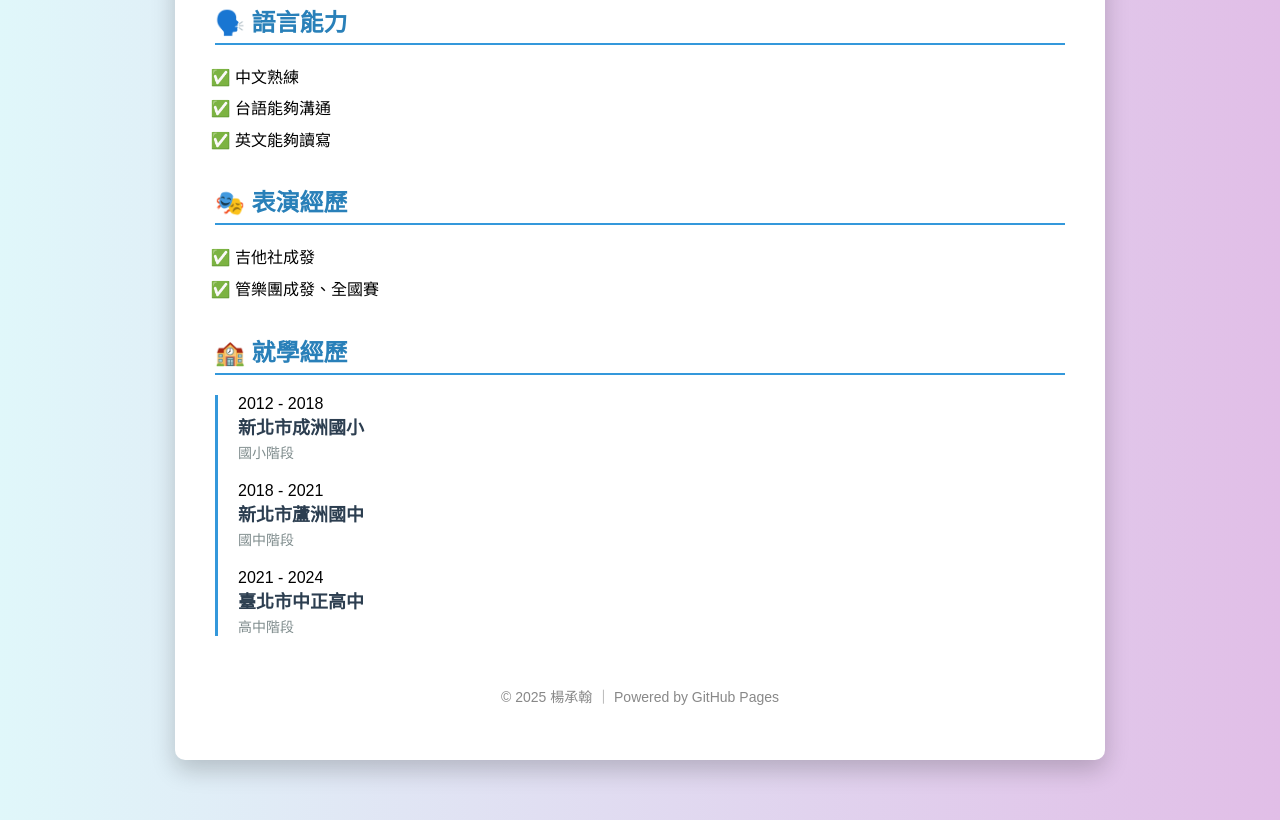
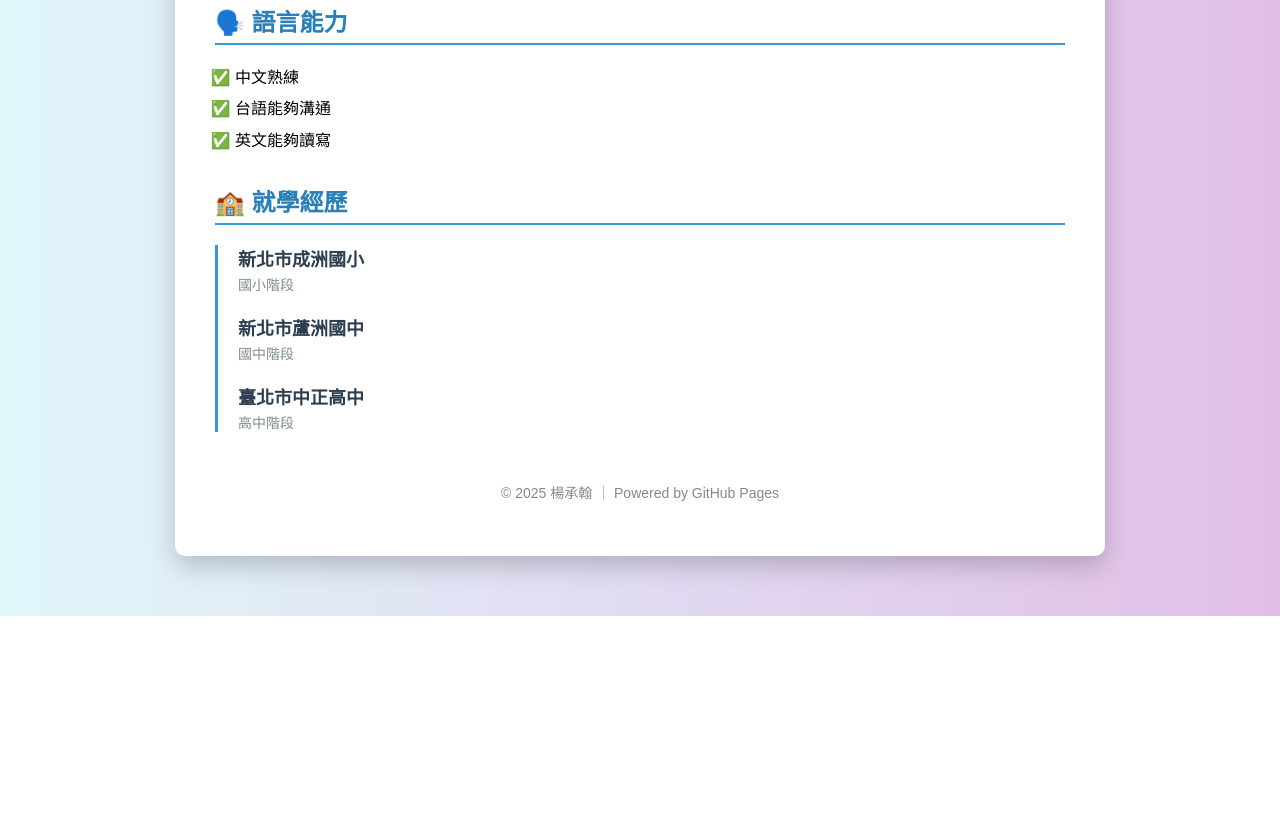
Before and after one commit to 0502chenghan-rgb/aaa, a plain HTML site: page index.html in a window 1280 px wide. Shown: the part 1113-1933 px from the top of the page. After the commit the page ends 1729 px from the top, so only its background shows below. Drawn offline with Linux system fonts and the light colour scheme.

Commit message:
Update index.html

```diff
--- a/index.html
+++ b/index.html
@@ -61,39 +61,23 @@
     </section>
 
     <section>
-      <h2>🎭 表演經歷</h2>
-      <ul>
-        <li>吉他社成發</li>
-        <li>管樂團成發、全國賽</li>
-      </ul>
-    </section>
-
-    <section>
   <h2>🏫 就學經歷</h2>
   <div class="simple-timeline">
-    <div class="edu-item">
-      <span class="edu-year">2012 - 2018</span>
     <div class="edu-detail">
       <h3>新北市成洲國小</h3>
       <p>國小階段</p>
     </div>
-    </div>
-    <div class="edu-item">
-      <span class="edu-year">2018 - 2021</span>
     <div class="edu-detail">
       <h3>新北市蘆洲國中</h3>
       <p>國中階段</p>
     </div>
-    </div>
-    <div class="edu-item">
-      <span class="edu-year">2021 - 2024</span>
     <div class="edu-detail">
       <h3>臺北市中正高中</h3>
       <p>高中階段</p>
     </div>
   </div>
-  </div>
 </section>
+
 
     <footer>
       <p>© 2025 楊承翰 ｜ Powered by GitHub Pages</p>
```
Lines whose indentation alone changed are shown as unchanged.
